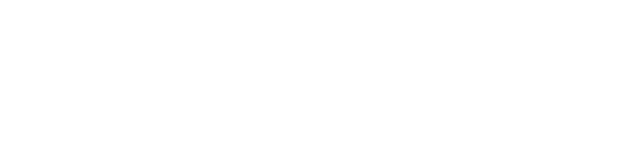
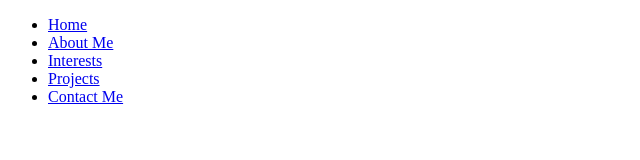
Before and after one commit to jahelopz/practice, a plain HTML site: page index.html in a window 1280 px wide. Shown: the whole page, without its empty margins (0-640 px from the left). Drawn offline with Linux system fonts and the light colour scheme.

Commit message:
added navbar links

```diff
--- a/index.html
+++ b/index.html
@@ -7,6 +7,14 @@
     <title>Title </title>
 </head>
 <body>
-
+    <div class="navbar">
+        <ul>
+            <li><a href="#">Home</a></li>
+            <li><a href="#">About Me</a></li>
+            <li><a href="#">Interests</a></li>
+            <li><a href="#">Projects</a></li>
+            <li><a href="#">Contact Me</a></li>
+        </ul>
+    </div>
 </body>
 </html>
```
